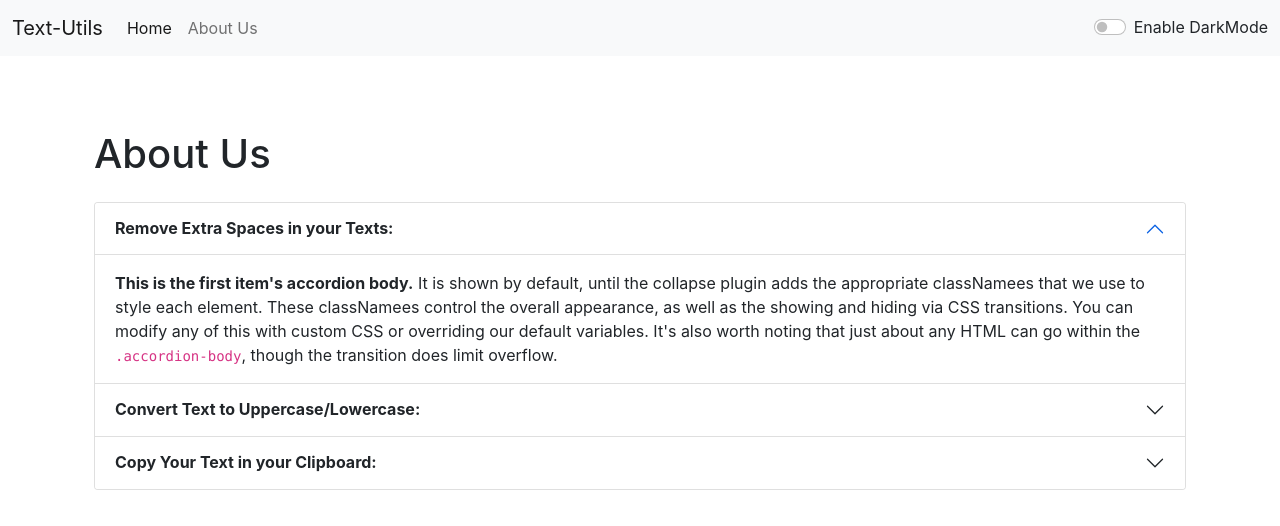
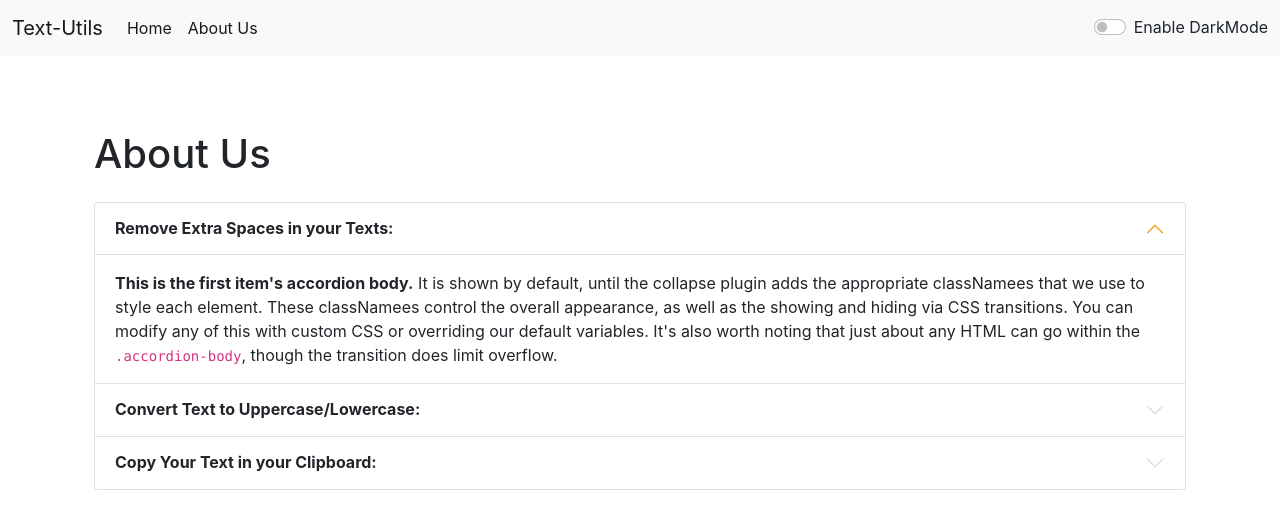
Before and after one commit to RajavJain/Text-Editor1.0, a React (Create React App) app: page /about in a window 1280 px wide. Shown: the top 526 px of the page. Built offline with nearby package versions, Linux system fonts and the light colour scheme.

Commit message:
Final Commit 1.0

```diff
--- a/src/App.css
+++ b/src/App.css
@@ -1,3 +1,6 @@
 .para{
   font-size: 1.5rem;
 }
+.accordion-button::after {
+  filter: invert(1);
+}
--- a/src/components/Navbar.js
+++ b/src/components/Navbar.js
@@ -17,7 +17,7 @@
               <Link className="nav-link active" aria-current="page" to="/">Home</Link>
             </li>
             <li className="nav-item">
-              <Link className="nav-link" to="/about">{props.about}</Link>
+              <Link className="nav-link active" to="/about">{props.about}</Link>
             </li>
           </ul>
           {/* <form className="d-flex">
--- a/src/components/TextForm.js
+++ b/src/components/TextForm.js
@@ -26,15 +26,15 @@
     }
     const handleOnCopy=()=>{
         // console.log("I am Copy Button");
-        var copyText=document.getElementById("myBox");
+        // var copyText=document.getElementById("myBox");
         // console.log(text);
-        copyText.select();
-        navigator.clipboard.writeText(copyText.value);
+        // copyText.select();
+        navigator.clipboard.writeText(text);
         props.showAlert("Text has been copied Successfully","success");
         // alert("Successfully Copied!!");
     }
     const handleExtraSpaces=()=>{
-        console.log("i am ecxtra spaces remover");
+        // console.log("i am extra spaces remover");
         var newText=text.split(/[ ]+/);
         setText(newText.join(" "));
         props.showAlert("Extra Spaces has been removed Successfully","success");
@@ -58,7 +58,7 @@
 
         <div className="container" style={{color:props.mode==='dark'?'white':'black'}}>
             <h2>Your Summary-</h2>
-            <p className='para'> words {text.split(" ").filter((element)=>{return element.length!==0}).length} and {text.length} characters </p>
+            <p className='para'> words {text.split(/\s+/).filter((element)=>{return element.length!==0}).length} and {text.length} characters </p>
         </div>
         </>
     )
```
